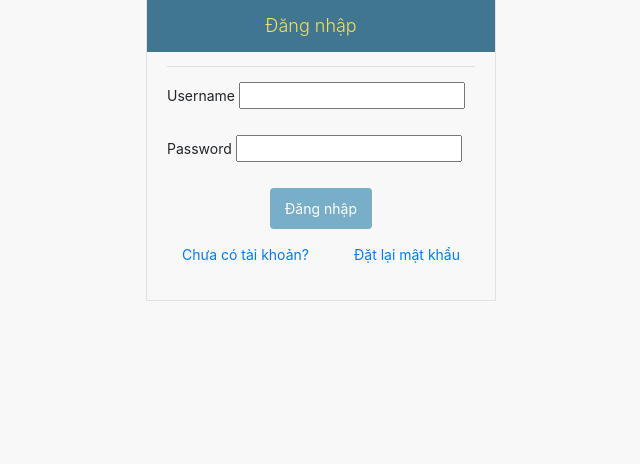
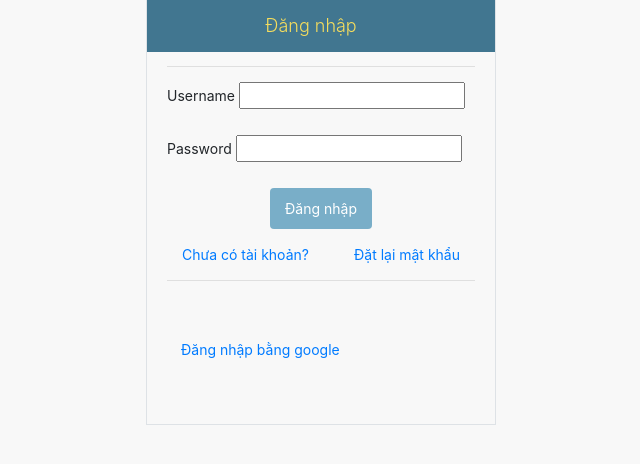
Before and after one commit to huyhoangbcvt/django_template_practice1, a Django app: template user_app/templates/registration/login.html in a window 1280 px wide. Shown: the part 80-544 px from the top of the page, without its empty margins (319-959 px from the left). Run offline with Django 4.2, Linux system fonts and the light colour scheme; the template is opened without the code that fills it: most values are stand-ins (such as "Sample title", 1, 10 or a date in 2020); form fields are guessed from the names that the template uses; some libraries are stand-ins or nearby versions.

Commit message:
Update login.html

```diff
--- a/user_app/templates/registration/login.html
+++ b/user_app/templates/registration/login.html
@@ -48,6 +48,18 @@
 						</div>
 					</div>
 					<div class="clearfix"></div>
+					<hr/>
+						<div class="row">
+							<div class="col-12">
+								<fieldset class="form-group p-3">
+									<div class="form-group">
+										<a href="https://accounts.google.com/o/oauth2/auth?scope=email&redirect_uri={% url 'user:login_social' %}&response_type=code&client_id={{GOOGLE_CLIENT_ID}}&approval_prompt=force">
+											<span class="ced-sociallogin-google-inner">Đăng nhập bằng google</span>
+										</a>
+					              	</div>
+								</fieldset>
+							</div>
+						</div>
 				</form>
 			</div>
 			<div id="footer"></div>
```
